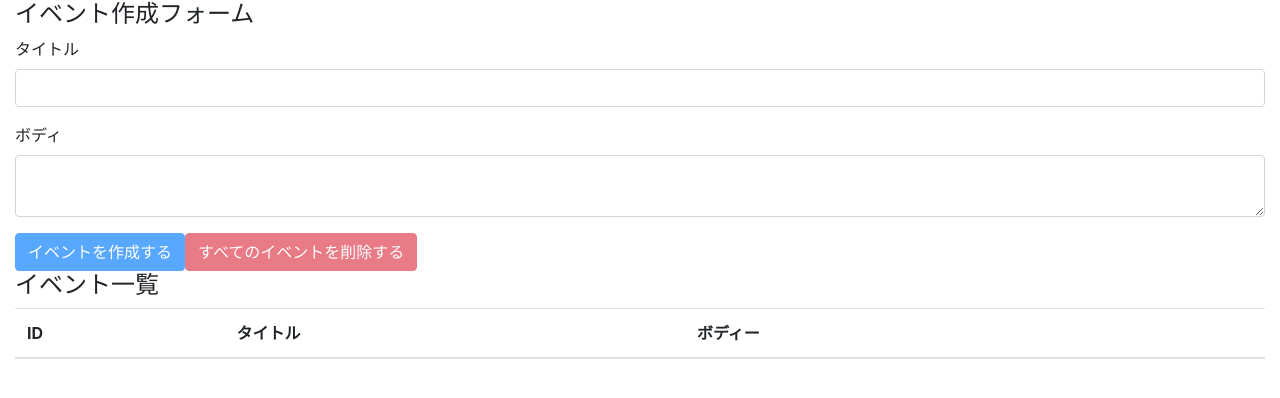
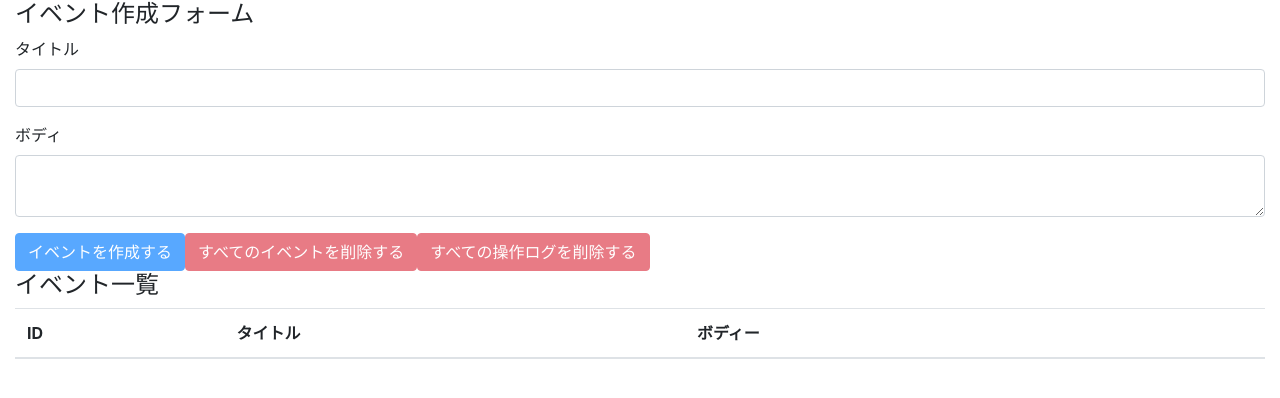
Before and after one commit to tobeken/react-hooks-101, a React (Create React App) app: page / in a window 1280 px wide. Shown: the top 398 px of the page. Built offline with nearby package versions, Linux system fonts and the light colour scheme.

Commit message:
delete operation logs

```diff
--- a/src/components/EventForm.js
+++ b/src/components/EventForm.js
@@ -44,6 +44,18 @@
     }
   };
 
+  const deleteAllOperationLogs = (e) => {
+    e.preventDefault();
+    const result = window.confirm(
+      "すべての操作ログを本当に削除してもよいですか？"
+    );
+    if (result) {
+      dispatch({
+        type: DELETE_OPERATION_LOGS,
+      });
+    }
+  };
+
   const unCreatable = title === "" || body === "";
   return (
     <>
@@ -83,6 +95,13 @@
         >
           すべてのイベントを削除する
         </button>
+        <button
+          className="btn btn-danger"
+          onClick={deleteAllOperationLogs}
+          disabled={state.operationLogs.length === 0}
+        >
+          すべての操作ログを削除する
+        </button>
       </form>
     </>
   );
```
